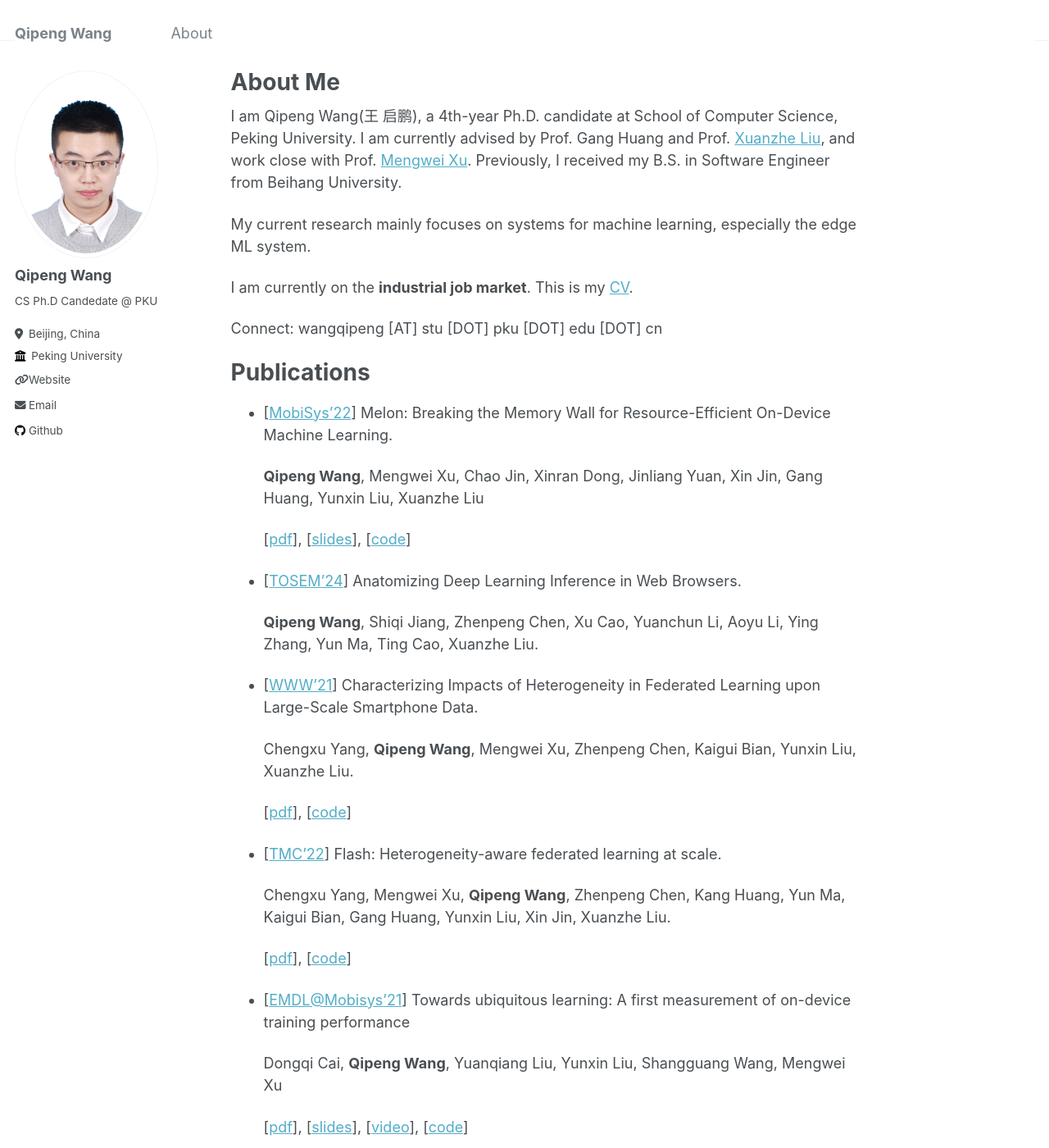
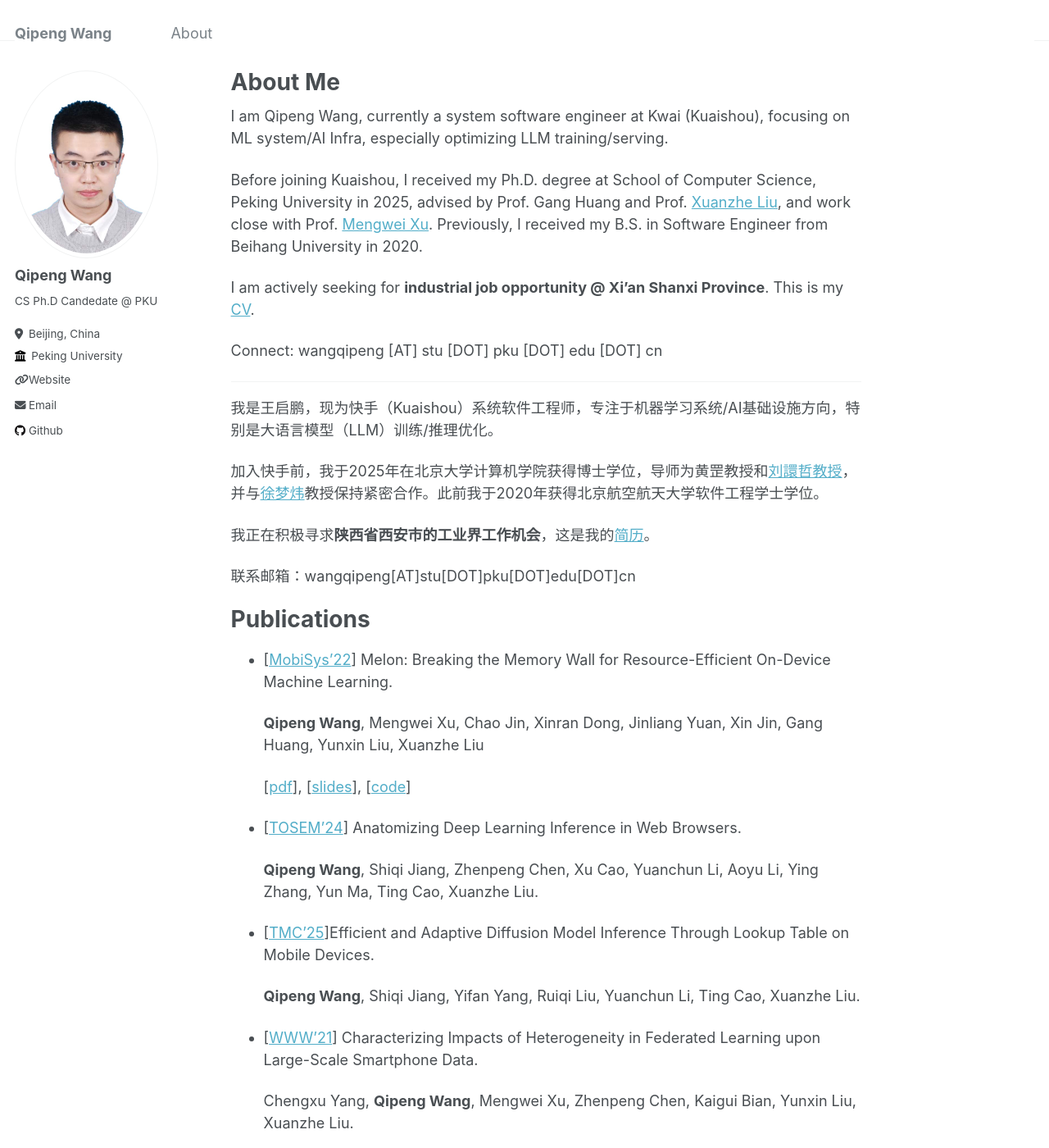
Before and after one commit to qipengwang/qipengwang.github.io, a Jekyll site: the page built from _pages/about.md, in a window 1280 px wide and 1400 px high. Shown: the whole window at 82% size. Built offline with Jekyll 4.4.1, drawn with Linux system fonts in a browser that asks for light colours; some of the changed text lies outside the part shown.

Commit message:
xxp update 16: join Kwai

```diff
--- a/_pages/about.md
+++ b/_pages/about.md
@@ -9,13 +9,23 @@ redirect_from:
 
 
 
-I am Qipeng Wang(王 启鹏), a 4th-year Ph.D. candidate at School of Computer Science, Peking University. I am currently advised by Prof. Gang Huang and Prof. [Xuanzhe Liu](https://liuxuanzhe.com/), and work close with Prof. [Mengwei Xu](https://xumengwei.github.io/index.html). Previously, I received my B.S. in Software Engineer from Beihang University.
+I am Qipeng Wang, currently a system software engineer at Kwai (Kuaishou), focusing on ML system/AI Infra, especially optimizing LLM training/serving.
 
-My current research mainly focuses on systems for machine learning, especially the edge ML system.
+Before joining Kuaishou, I received my Ph.D. degree at School of Computer Science, Peking University in 2025, advised by Prof. Gang Huang and Prof. [Xuanzhe Liu](https://liuxuanzhe.com/), and work close with Prof. [Mengwei Xu](https://xumengwei.github.io/index.html). Previously, I received my B.S. in Software Engineer from Beihang University in 2020.
 
-I am currently on the **industrial job market**. This is my [CV](../files/cv.pdf).
+I am actively seeking for **industrial job opportunity @ Xi'an Shanxi Province**. This is my [CV](../files/cv.pdf).
 
 Connect: wangqipeng [AT] stu [DOT] pku [DOT] edu [DOT] cn
+
+---
+
+我是王启鹏，现为快手（Kuaishou）系统软件工程师，专注于机器学习系统/AI基础设施方向，特别是大语言模型（LLM）训练/推理优化。
+
+加入快手前，我于2025年在北京大学计算机学院获得博士学位，导师为黄罡教授和[刘譞哲教授](https://liuxuanzhe.com/)，并与[徐梦炜](https://xumengwei.github.io/index.html)教授保持紧密合作。此前我于2020年获得北京航空航天大学软件工程学士学位。
+
+我正在积极寻求**陕西省西安市的工业界工作机会**，这是我的[简历](../files/cv.pdf)。
+
+联系邮箱：wangqipeng[AT]stu[DOT]pku[DOT]edu[DOT]cn
 
 # Publications
 
@@ -28,6 +38,10 @@ Connect: wangqipeng [AT] stu [DOT] pku [DOT] edu [DOT] cn
 - \[[TOSEM'24](https://arxiv.org/pdf/2402.05981)\] Anatomizing Deep Learning Inference in Web Browsers.
 
   **Qipeng Wang**, Shiqi Jiang, Zhenpeng Chen, Xu Cao, Yuanchun Li, Aoyu Li, Ying Zhang, Yun Ma, Ting Cao, Xuanzhe Liu.
+
+- [[TMC'25](https://ieeexplore.ieee.org/document/10949846/)]Efficient and Adaptive Diffusion Model Inference Through Lookup Table on Mobile Devices.
+
+    **Qipeng Wang**, Shiqi Jiang, Yifan Yang, Ruiqi Liu, Yuanchun Li, Ting Cao, Xuanzhe Liu.
 
 - \[[WWW'21](https://dl.acm.org/doi/pdf/10.1145/3442381.3449851)\] Characterizing Impacts of Heterogeneity in Federated Learning upon Large-Scale Smartphone Data.
 
@@ -65,8 +79,8 @@ Connect: wangqipeng [AT] stu [DOT] pku [DOT] edu [DOT] cn
 - April 2022 ~ July 2023: Research Intern @ Microsoft Research Asia, HEX Group
   - Mentored by [Shiqi Jiang](https://chrisplus.me/) and [Ting Cao](https://www.microsoft.com/en-us/research/people/ticao/)
   - Honored with Star of Tomorrow (Award of Excellent Intern)
-
-- June 2024 ~ Now: Engineering Intern @ Tencent, TEG
+- June 2024 ~ August 2024: Engineering Intern @ Tencent, TEG
+- July 2025 ~ Now: System software engineer @ Kwai
 
 # Teaching
 
```
Also changed, not shown: 1 other file.
